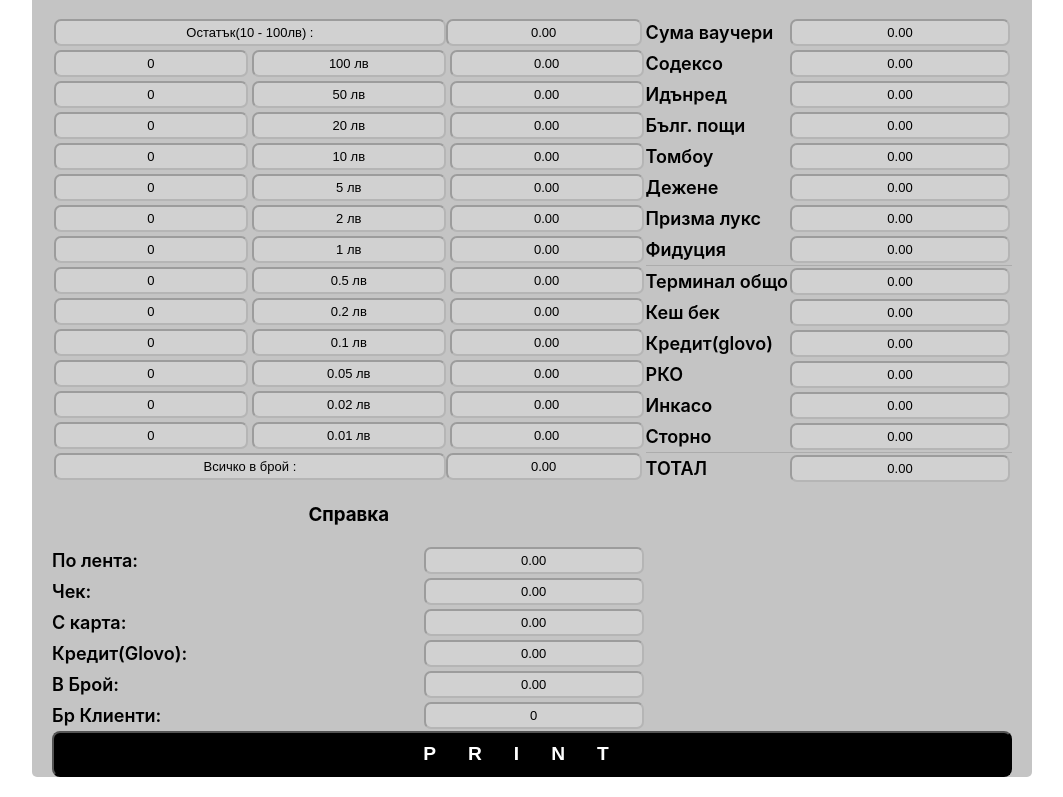
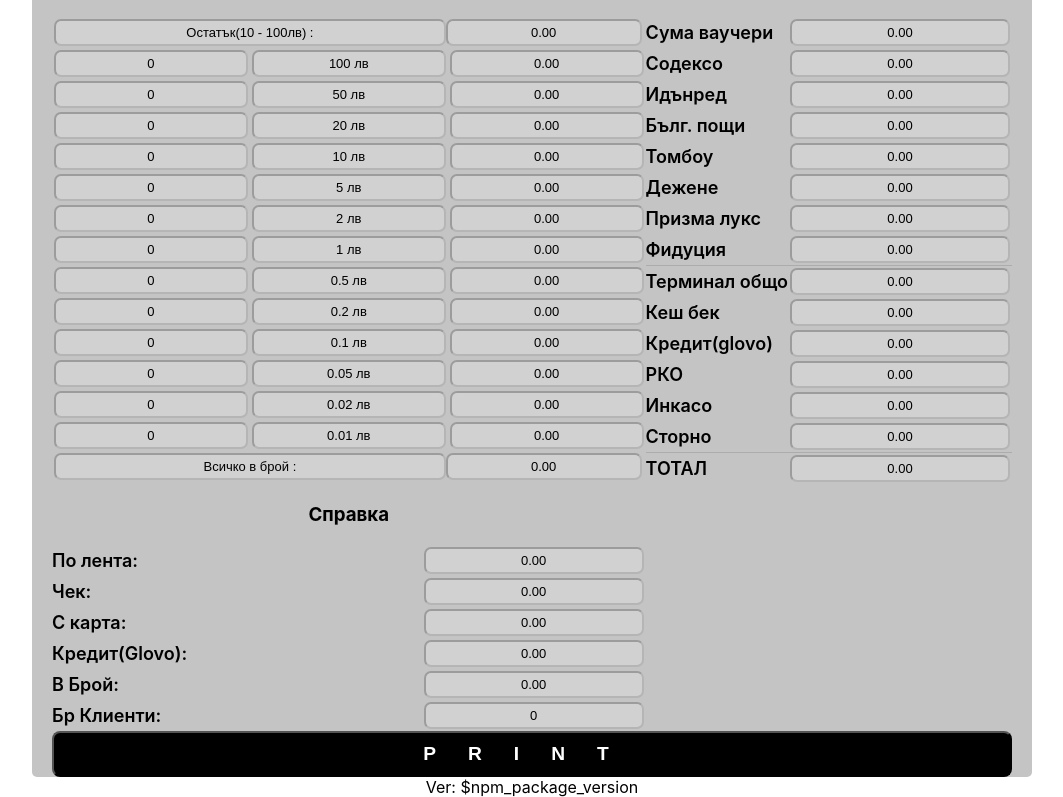
Before and after one commit to AntoanCh/protocol-kasa, a React (Create React App) app: page /n1/total in a window 1280 px wide. Shown: the part 205-1002 px from the top of the page, without its empty margins (108-1171 px from the left). Built offline with nearby package versions, Linux system fonts and the light colour scheme.

Commit message:
added version

```diff
--- a/src/components/Footer.jsx
+++ b/src/components/Footer.jsx
@@ -1,14 +1,7 @@
 import React from "react";
-import { Button } from "@mui/material";
 
 function Footer() {
-  return (
-    <div className="footer">
-      <Button variant="outlined" color="success">
-        Контакти
-      </Button>
-    </div>
-  );
+  return <div className="footer">Ver: {process.env.REACT_APP_VERSION}</div>;
 }
 
 export default Footer;
--- a/src/components/Main.jsx
+++ b/src/components/Main.jsx
@@ -509,7 +509,7 @@ function Main({ kasi, obekt }) {
           printers,
         ]}
       />
-      {/* <Footer /> */}
+      <Footer />
     </div>
   );
 }
```
Also changed, not shown: 1 other file (tests, documents, lock files or other folders).
